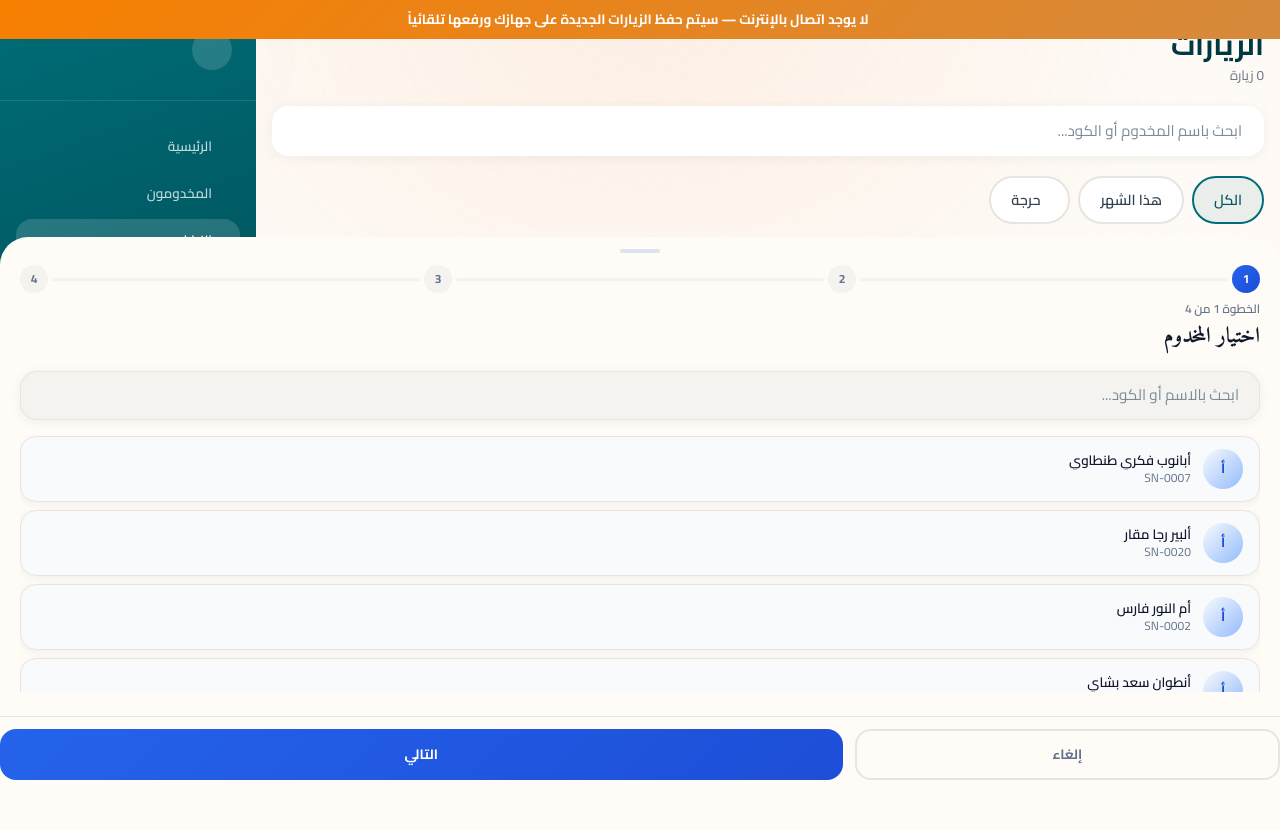
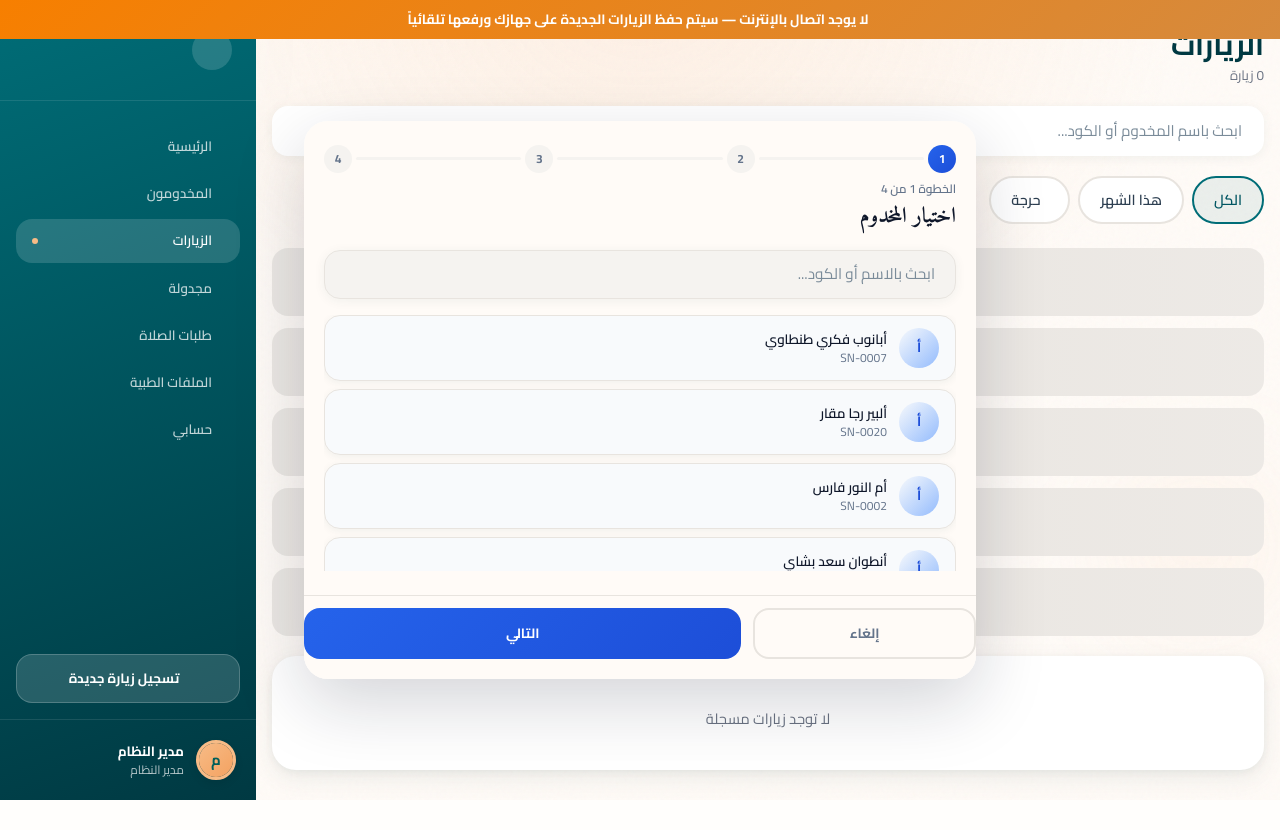
Before and after one commit to Kerolos17/el5edma, a Laravel app: page /servant/visits in a window 1280 px wide. After the commit the page ends 800 px from the top, so only its background shows below. Run offline with Laravel 12, Linux system fonts and the light colour scheme; a user stored in the database is signed in; data comes from the database, SQL or seed files in the repository; style sheets or scripts are compiled from the project's sources; parts of the project's set-up code (start-up, migrations or seed data) failed here and were passed over; some libraries are stand-ins or nearby versions.

Commit message:
fix(ui): visit wizard opens as a centered dialog on desktop
The wizard was a mobile bottom sheet; on wide screens it rendered as a
narrow strip pinned to the viewport bottom with clipped fields. On
>=1024px it now centers as a proper dialog (max-width 42rem, full
radius, modal shadow, no drag handle); mobile keeps the bottom sheet.
Also moves the inline max-height into the stylesheet so CSS controls
it responsively.

```diff
--- a/resources/css/servant.css
+++ b/resources/css/servant.css
@@ -809,8 +809,32 @@
 .wizard-sheet-inner {
   background: var(--wizard-surface);
   color: var(--wizard-text);
-  max-height: 92dvh;
+  max-height: min(92dvh, 720px);
   overflow-y: auto;
+}
+
+/* Desktop: the visit wizard opens as a centered dialog, not a bottom strip.
+   div.* beats the Tailwind single-class positioning utilities. */
+@media (min-width: 1024px) {
+  div.wizard-sheet-outer {
+    top: 0;
+    display: flex;
+    align-items: center;
+    justify-content: center;
+    padding: 2rem;
+  }
+
+  div.wizard-sheet-inner {
+    width: 100%;
+    max-width: 42rem;
+    max-height: min(86dvh, 760px);
+    border-radius: 1.5rem;
+    box-shadow: var(--shadow-modal);
+  }
+
+  .wizard-drag-handle {
+    display: none;
+  }
 }
 .wizard-card {
   background: var(--clr-soft-frost);
--- a/resources/views/livewire/servant/create-visit-wizard.blade.php
+++ b/resources/views/livewire/servant/create-visit-wizard.blade.php
@@ -169,8 +169,7 @@
          @keydown.tab="trapFocus($event)"
          @wizard-validation-failed.window="$el.querySelector('.wizard-error-text')?.scrollIntoView(scrollOpts())">
 
-        <div class="rounded-t-[28px] overflow-y-auto overscroll-contain wizard-sheet-inner"
-             style="max-height: min(92dvh, 720px);">
+        <div class="rounded-t-[28px] overflow-y-auto overscroll-contain wizard-sheet-inner">
 
             {{-- Drag Handle --}}
             <div class="flex justify-center pt-3 pb-1">
```
Also changed, not shown: resources/css/web-app.css (+25 -1 lines).
